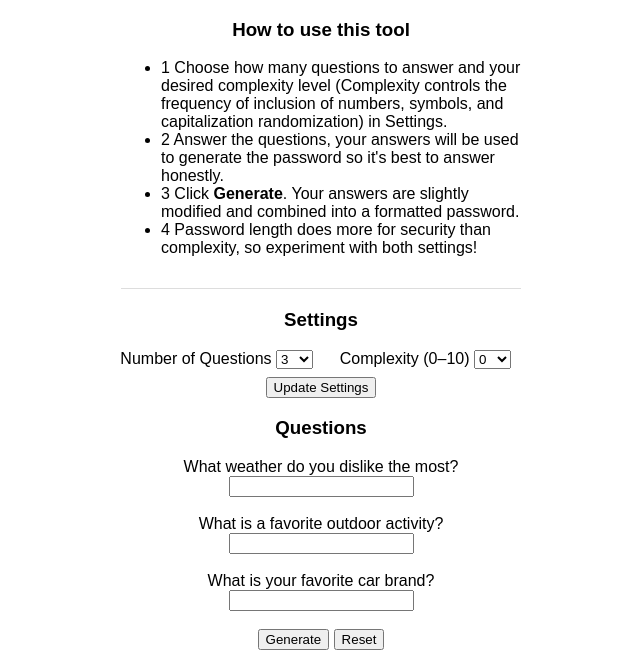
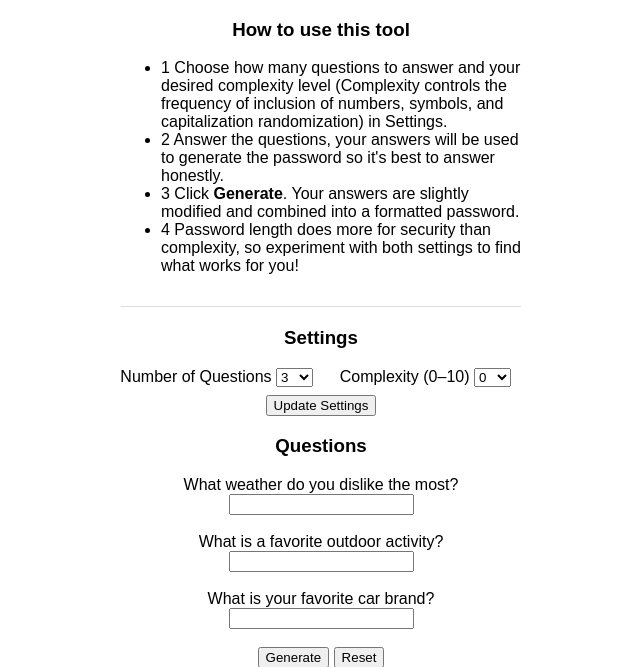
Before and after one commit to JamesTessmer/Memorable-password-generation, a Flask app: page / in a window 1280 px wide. Shown: the top 667 px of the page, without its empty margins (319-959 px from the left). Run offline with Flask 3, Linux system fonts and the light colour scheme.

Commit message:
add some details to the last how-to point

```diff
--- a/templates/index.html
+++ b/templates/index.html
@@ -49,7 +49,7 @@
                 </li>
                 <li>
                     <span>4</span>
-                    <span>Password length does more for security than complexity, so experiment with both settings!</span>
+                    <span>Password length does more for security than complexity, so experiment with both settings to find what works for you!</span>
                 </li>
             </ul>
         </div>
```
